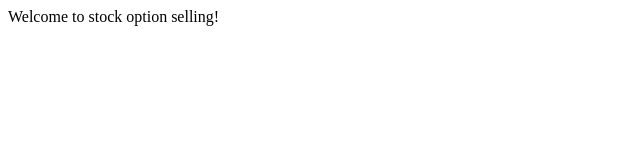
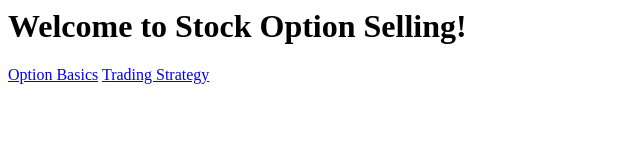
Before and after one commit to stockoptionselling/stockoptionselling.github.io, a plain HTML site: page index.html in a window 1280 px wide. Shown: the whole page, without its empty margins (0-640 px from the left). Drawn offline with Linux system fonts and the light colour scheme.

Commit message:
Update index.html

```diff
--- a/index.html
+++ b/index.html
@@ -1 +1,5 @@
-Welcome to stock option selling!
+<h1>Welcome to Stock Option Selling!</h1>
+
+<a href="pages/optionBasics.html">Option Basics</a>
+
+<a href="pages/tradingStrategy.html">Trading Strategy</a>
```
